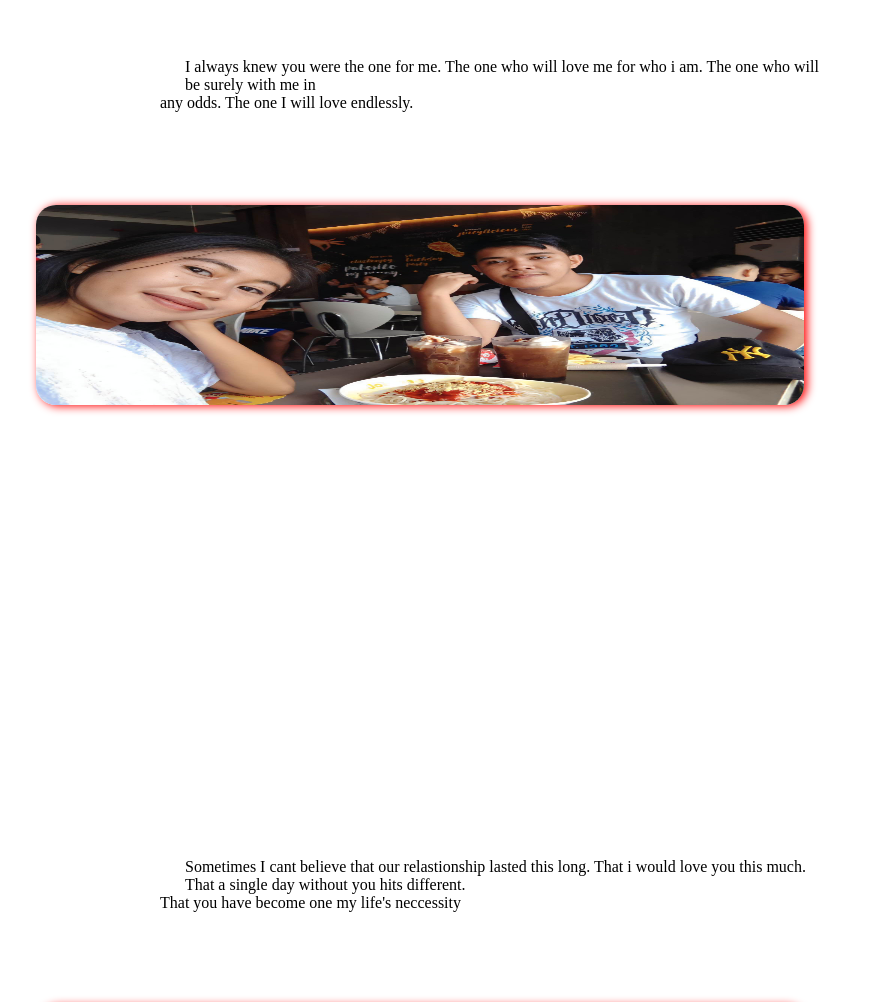
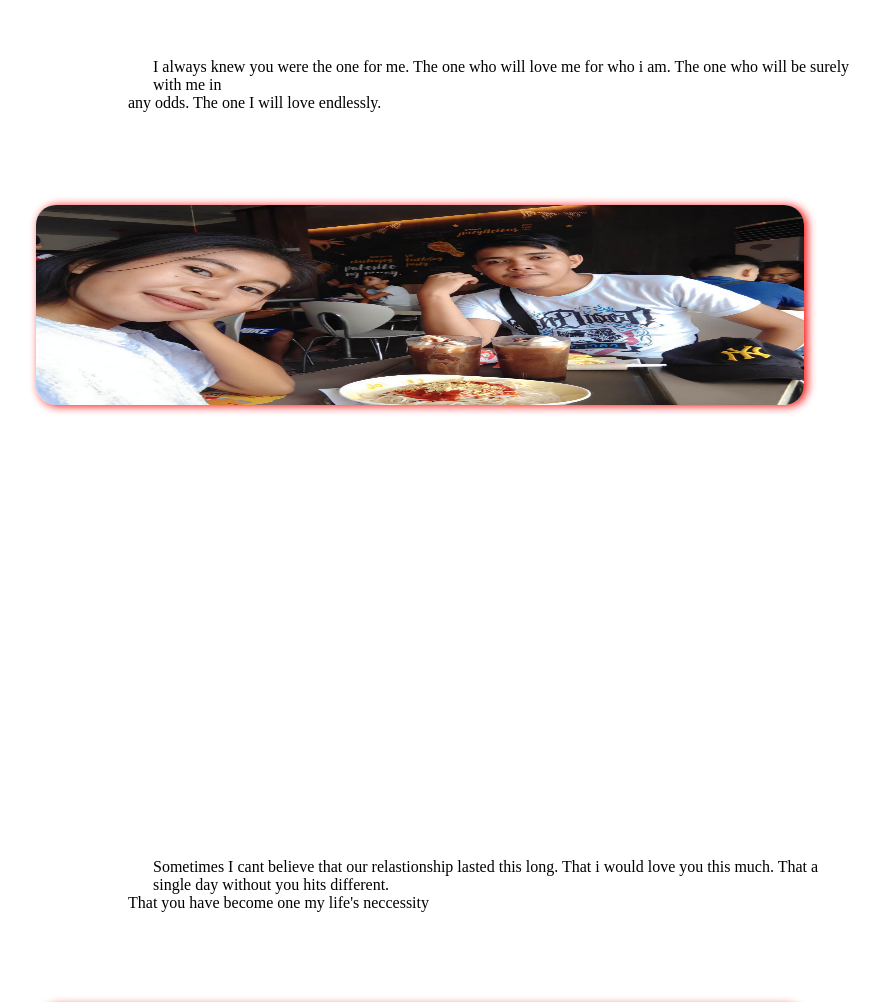
Before and after one commit to Laverna-101/Laverna-101.github.io, a plain HTML site: page message.html in a window 1280 px wide. Shown: the part 220-1222 px from the top of the page, without its empty margins (160-1039 px from the left). Drawn offline with Linux system fonts and the light colour scheme; grey boxes are pictures that could not be loaded.

Commit message:
Update message.html

```diff
--- a/message.html
+++ b/message.html
@@ -38,7 +38,7 @@
 
             .content-1 .message p {
 
-                width: 50vw;
+                width: 55vw;
                 position: relative;
                 top: -20px;
                 left: 25px;
@@ -46,12 +46,12 @@
             }
             .content-1 .message p:nth-child(2){
                 position: relative;
-                width: 50vw;
+                width: 55vw;
                 left: 0px;
             }
             .content-2 .message p {
 
-                width: 50vw;
+                width: 55vw;
                 position: relative;
                 top: -20px;
                 left: 25px;
@@ -59,12 +59,12 @@
             }
             .content-2 .message p:nth-child(2){
                 position: relative;
-                width: 50vw;
+                width: 55vw;
                 left: 0px;
             }
             .content-3 .message p {
 
-                width: 50vw;
+                width: 55vw;
                 position: relative;
                 top: -20px;
                 left: 25px;
@@ -72,7 +72,7 @@
             }
             .content-2 .message p:nth-child(2){
                 position: relative;
-                width: 50vw;
+                width: 55vw;
                 left: 0px;
             }
             img {
```
